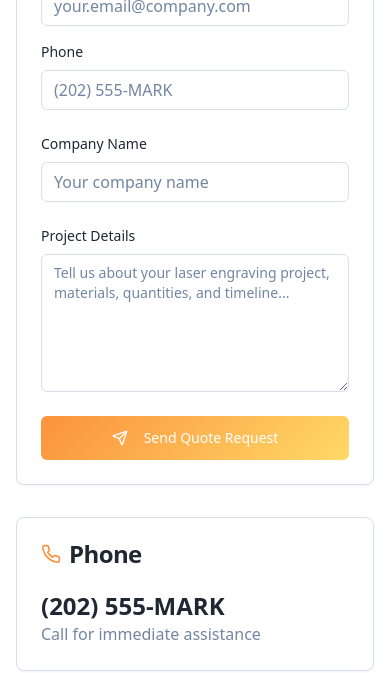
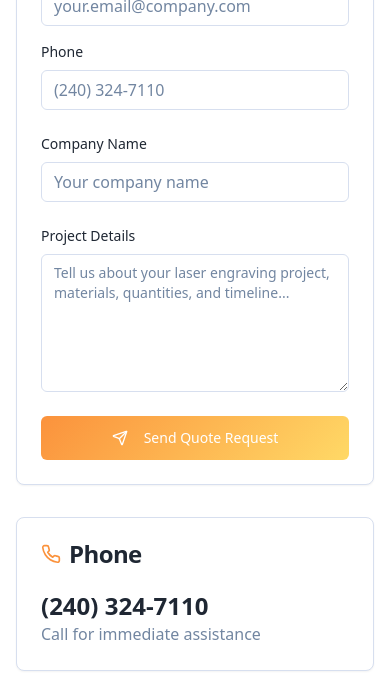
Before and after one commit to rynky2436/spark-mark-scribe-pages, a React (Vite) app: page /contact in a window 390 px wide. Shown: the part 667-1340 px from the top of the page. Built offline with nearby package versions, Linux system fonts and the light colour scheme.

Commit message:
Update phone number
Update the phone number in the contact information.

```diff
--- a/src/components/Contact.tsx
+++ b/src/components/Contact.tsx
@@ -57,7 +57,7 @@ const Contact = () => {
                       <label className="text-sm font-medium text-foreground mb-2 block">
                         Phone
                       </label>
-                      <Input type="tel" placeholder="(202) 555-MARK" />
+                      <Input type="tel" placeholder="(240) 324-7110" />
                     </div>
                   </div>
 
@@ -96,7 +96,7 @@ const Contact = () => {
                 </CardTitle>
               </CardHeader>
               <CardContent>
-                <p className="text-2xl font-bold text-foreground">(202) 555-MARK</p>
+                <p className="text-2xl font-bold text-foreground">(240) 324-7110</p>
                 <p className="text-muted-foreground">Call for immediate assistance</p>
               </CardContent>
             </Card>
--- a/src/components/Footer.tsx
+++ b/src/components/Footer.tsx
@@ -21,7 +21,7 @@ const Footer = () => {
             <div className="space-y-2 text-sm">
               <div className="flex items-center space-x-2">
                 <Phone className="h-4 w-4 text-spark-orange" />
-                <span>(202) 555-MARK</span>
+                <span>(240) 324-7110</span>
               </div>
               <div className="flex items-center space-x-2">
                 <Mail className="h-4 w-4 text-spark-orange" />
--- a/src/components/Header.tsx
+++ b/src/components/Header.tsx
@@ -31,7 +31,7 @@ const Header = () => {
           <div className="flex items-center space-x-4">
             <div className="hidden lg:flex items-center space-x-2 text-sm">
               <Phone className="h-4 w-4 text-primary" />
-              <span className="text-foreground font-medium">Call Now: (202) 555-MARK</span>
+              <span className="text-foreground font-medium">Call Now: (240) 324-7110</span>
             </div>
             <Button variant="spark" size="sm">
               Get Quote
--- a/src/pages/Contact.tsx
+++ b/src/pages/Contact.tsx
@@ -61,7 +61,7 @@ const Contact = () => {
                         <label className="text-sm font-medium text-foreground mb-2 block">
                           Phone
                         </label>
-                        <Input type="tel" placeholder="(202) 555-MARK" />
+                        <Input type="tel" placeholder="(240) 324-7110" />
                       </div>
                     </div>
 
@@ -100,7 +100,7 @@ const Contact = () => {
                   </CardTitle>
                 </CardHeader>
                 <CardContent>
-                  <p className="text-2xl font-bold text-foreground">(202) 555-MARK</p>
+                  <p className="text-2xl font-bold text-foreground">(240) 324-7110</p>
                   <p className="text-muted-foreground">Call for immediate assistance</p>
                 </CardContent>
               </Card>
```
